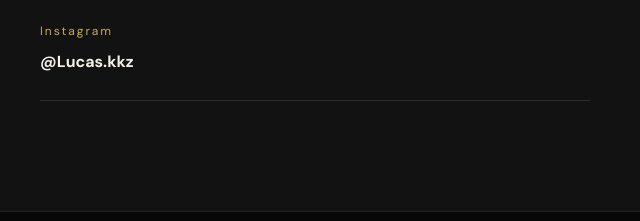
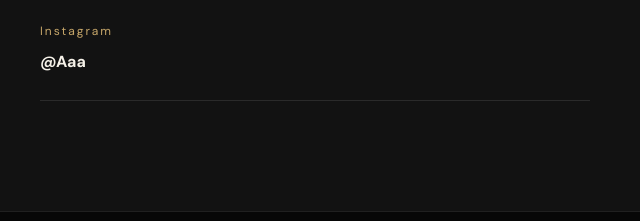
Before and after one commit to lp6943357-svg/Meu-site-, a plain HTML site: page index.html in a window 1280 px wide. Shown: the part 4024-4245 px from the top of the page, 640-1280 px from the left. Drawn offline with nearby package versions, Linux system fonts and the light colour scheme.

Commit message:
Atualizar o index.html

```diff
--- a/index.html
+++ b/index.html
@@ -449,7 +449,7 @@
                         <span>Instagram</span>
 
                         <strong>
-                            @Lucas.kkz
+                            @Aaa
                         </strong>
                     </div>
 
```
